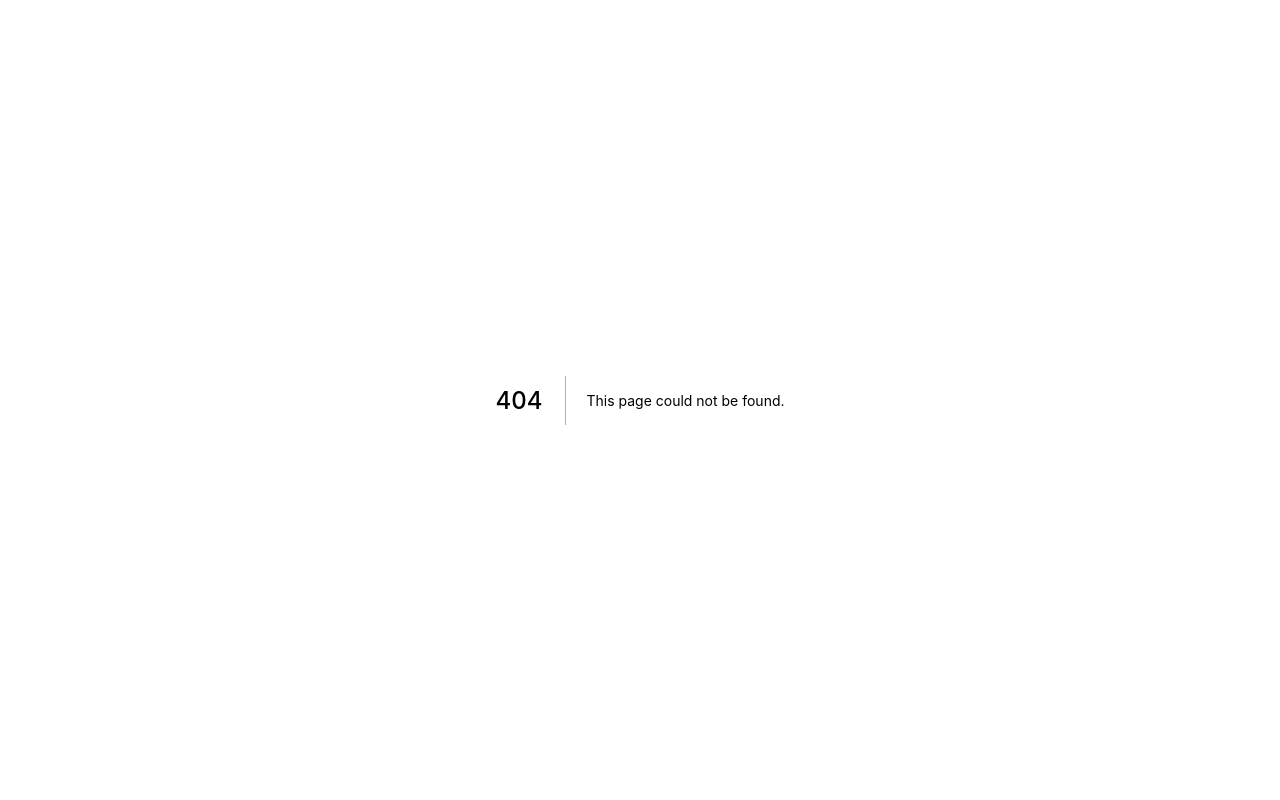
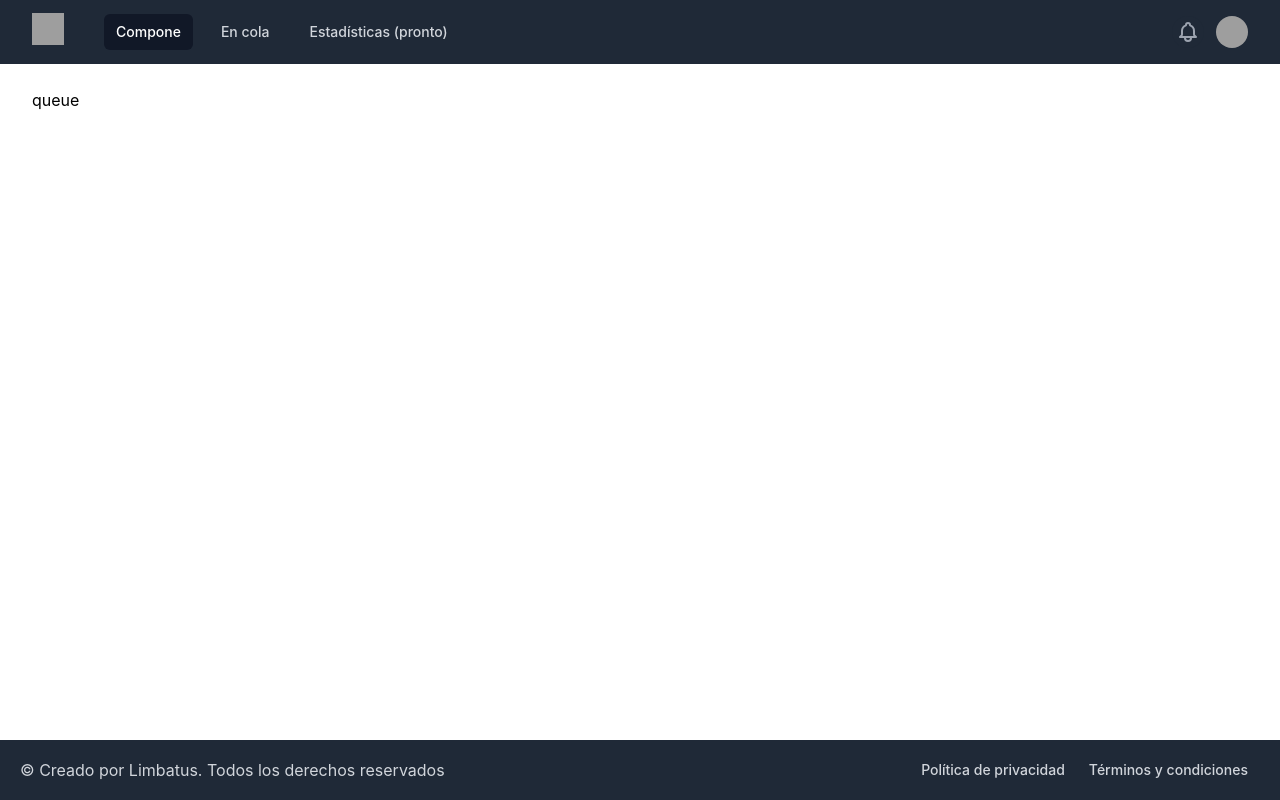
Before and after one commit to ragnarok22/threadly, a Next.js app: page /queue in a window 1280 px wide. Before the commit this address had no page. Built offline with nearby package versions, Linux system fonts and the light colour scheme; grey boxes are pictures that could not be loaded.

Commit message:
feat: cambiar del inicio a encolar

```diff
--- a/components/navbar/index.jsx
+++ b/components/navbar/index.jsx
@@ -3,6 +3,7 @@ import Link from 'next/link'
 import Image from 'next/image'
 import { Disclosure, Menu, Transition } from '@headlessui/react'
 import { BellIcon, MenuIcon, XIcon } from '@heroicons/react/outline'
+import { navigation, userNavigation } from './routes'
 
 const user = {
   name: 'Reinier Hernández',
@@ -10,15 +11,6 @@ const user = {
   imageUrl:
     'https://pbs.twimg.com/profile_images/1452697085745061889/_TKL0bmR_400x400.png',
 }
-const navigation = [
-  { name: 'Compone', href: '#', current: true },
-  { name: 'En cola', href: '#', current: false },
-  { name: 'Estadísticas (pronto)', href: '#', current: false },
-]
-const userNavigation = [
-  { name: 'Settings', href: '#' },
-  { name: 'Sign out', href: '#' },
-]
 
 function classNames(...classes) {
   return classes.filter(Boolean).join(' ')
--- /dev/null
+++ b/components/navbar/routes.js
@@ -0,0 +1,9 @@
+export const navigation = [
+  { name: 'Compone', href: '/', current: true },
+  { name: 'En cola', href: '/queue', current: false },
+  { name: 'Estadísticas (pronto)', href: '#', current: false },
+]
+export const userNavigation = [
+  { name: 'Settings', href: '#' },
+  { name: 'Sign out', href: '#' },
+]
--- a/pages/Queue.jsx
+++ /dev/null
@@ -1,7 +0,0 @@
-export const Queue = () => {
-  return (
-    <div>
-      queue
-    </div>
-  )
-}
--- a/pages/index.js
+++ b/pages/index.js
@@ -1,5 +1,4 @@
 import { useState } from "react"
-import { BaseLayout } from "../components/layouts/base"
 import { NavBarLayout } from "../components/layouts/NavBar"
 import { Preview } from "../components/Preview"
 import { Writter } from "../components/Writter"
--- /dev/null
+++ b/pages/queue.jsx
@@ -0,0 +1,11 @@
+import { NavBarLayout } from "../components/layouts/NavBar"
+
+const Queue = () => {
+  return (
+    <NavBarLayout>
+      queue
+    </NavBarLayout>
+  )
+}
+
+export default Queue
```
